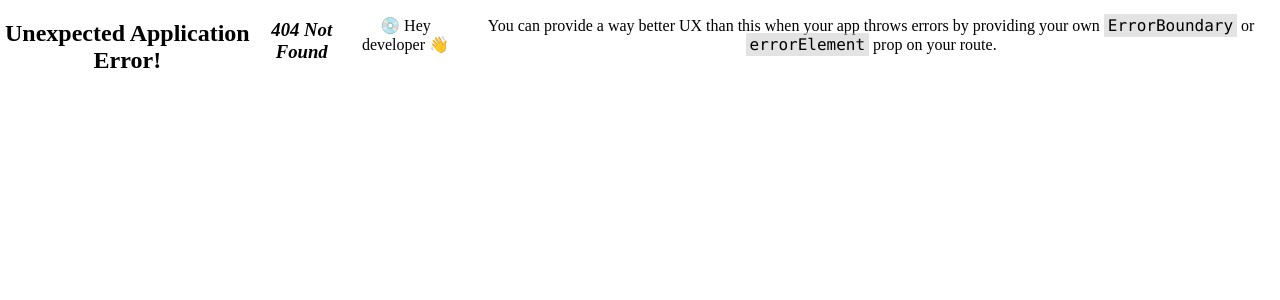
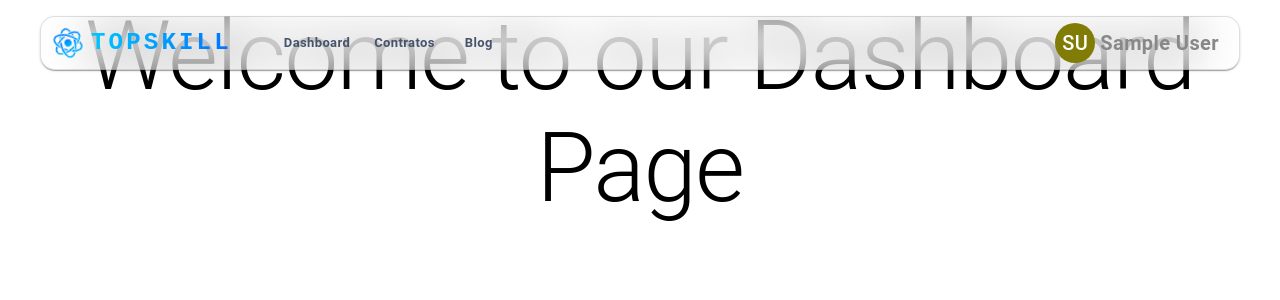
Before and after one commit to Zyvoxi/SS, a React (Vite) app: page /dashboard in a window 1280 px wide. Before the commit this address had no page. Shown: the top 300 px of the page. Built offline with nearby package versions, Linux system fonts and the light colour scheme; sample sign-in values are in the browser's storage.

Commit message:
Passos Finais

```diff
--- a/src/App.jsx
+++ b/src/App.jsx
@@ -21,7 +21,7 @@ const Footer = React.lazy(() => import("./Components/Footer/Normal/Footer"));
 const MinimalistFooter = React.lazy(
   () => import("./Components/Footer/Minimalist/Footer"),
 );
-const Home = React.lazy(() => import("./Components/Home/Home"));
+const Dashboard = React.lazy(() => import("./Components/Dashboard/Dashboard"));
 const Overview = React.lazy(() => import("./Components/Overview/Overview"));
 const Contracts = React.lazy(() => import("./Components/Contracts/Contracts"));
 const SignIn = React.lazy(() => import("./Components/SignIn/SignIn"));
@@ -58,7 +58,7 @@ const LoadingFallback = () => (
 const router = createBrowserRouter([
   {
     path: "/",
-    element: <Navigate to={"/home"} replace={true} />,
+    element: <Navigate to={"/overview"} replace={true} />,
   },
   {
     path: "/signin",
@@ -77,14 +77,14 @@ const router = createBrowserRouter([
     ),
   },
   {
-    path: "/home",
+    path: "/dashboard",
     element: (
       <>
         <React.Suspense>
           <AppBar />
         </React.Suspense>
         <React.Suspense fallback={<LoadingFallback />}>
-          <Home />
+          <Dashboard />
         </React.Suspense>
       </>
     ),
--- a/src/Components/Contracts/Contracts.jsx
+++ b/src/Components/Contracts/Contracts.jsx
@@ -130,10 +130,15 @@ export default function Contracts() {
     React.useState(VISIBLE_ARTICLES);
   const [showMenu, setShowMenu] = React.useState(false);
   const [searchTerm, setSearchTerm] = React.useState("");
+  const navigate = useNavigate();
 
   const sectionRef = React.useRef(null);
 
   React.useEffect(() => {
+    const signedUser = localStorage.getItem("userProfile");
+    // eslint-disable-next-line curly
+    if (!signedUser) return navigate("/overview");
+
     const handleScroll = () => {
       const SCROLL_OFFSET_THRESHOLD = 1000;
       if (
@@ -187,7 +192,7 @@ export default function Contracts() {
     return () => {
       sectionElement.removeEventListener("scroll", handleScroll);
     };
-  }, []);
+  }, [navigate]);
 
   const handleArticleClick = (article) => {
     setSelectedArticle(article);
@@ -244,9 +249,9 @@ export default function Contracts() {
         <Box
           sx={{
             width: "100%",
-            maxWidth: { xs: "calc(90vw - 15px)", sm: "300px" },
+            maxWidth: { xs: "calc(90vw - 13px)", sm: "300px" },
             height: "100%",
-            maxHeight: { xs: "calc(100vh - 40vw)", sm: "85vh" },
+            maxHeight: { xs: "calc(80vh)", lg: "85vh" },
             border: "1px solid rgba(0, 0, 0, 0.12)",
             borderRadius: 3,
             boxShadow:
@@ -271,7 +276,7 @@ export default function Contracts() {
               display: { xs: "block", lg: "none" },
               position: "fixed",
               top: "50%",
-              left: showMenu ? "90%" : "102%",
+              left: showMenu ? "90%" : "100%",
               transition: "ease 600ms",
               transform: showMenu ? "rotate(-180deg)" : "rotate(0deg)",
               "&:hover": {
--- /dev/null
+++ b/src/Components/Dashboard/Dashboard.jsx
@@ -0,0 +1,19 @@
+import * as React from "react";
+import { Typography } from "@mui/material";
+import { useNavigate } from "react-router-dom";
+
+export default function DashBoard() {
+  const navigate = useNavigate();
+
+  React.useEffect(() => {
+    const signedUser = localStorage.getItem("userProfile");
+    // eslint-disable-next-line curly
+    if (!signedUser) return navigate("/overview");
+  }, [navigate]);
+
+  return (
+    <>
+      <Typography variant="h1">Welcome to our Dashboard Page</Typography>
+    </>
+  );
+}
--- a/src/Components/Home/Home.jsx
+++ /dev/null
@@ -1,10 +0,0 @@
-import * as React from "react";
-import { Typography } from "@mui/material";
-
-export default function Home() {
-  return (
-    <>
-      <Typography variant="h1">Welcome to our Home Page</Typography>
-    </>
-  );
-}
--- a/src/Components/Overview/Overview.jsx
+++ b/src/Components/Overview/Overview.jsx
@@ -7,8 +7,17 @@ import Testimonials from "./Extras/Testimonials";
 import Highlights from "./Extras/Highlights";
 import Pricing from "./Extras/Pricing";
 import FAQ from "./Extras/FAQ";
+import { useNavigate } from "react-router-dom";
 
 export default function Overview() {
+  const navigate = useNavigate();
+
+  React.useEffect(() => {
+    const signedUser = localStorage.getItem("userProfile");
+    // eslint-disable-next-line curly
+    if (signedUser) return navigate("/dashboard");
+  }, [navigate]);
+
   return (
     <>
       <Hero />
--- a/src/Components/SignIn/SignIn.jsx
+++ b/src/Components/SignIn/SignIn.jsx
@@ -125,7 +125,7 @@ export default function SignIn() {
         // Salva o perfil do usuário no armazenamento local (apenas para testes, nenhuma informação é enviada a servidores)
         localStorage.setItem("userProfile", JSON.stringify(userProfile));
 
-        navigate("/home"); // Redireciona para a página principal
+        navigate("/dashboard"); // Redireciona para a página principal
       } catch (error) {
         console.error("SignIn - Erro:", error);
       }
@@ -220,7 +220,7 @@ export default function SignIn() {
           // Salva o perfil do usuário no armazenamento local (apenas para testes)
           localStorage.setItem("userProfile", JSON.stringify(userProfile));
 
-          navigate("/home"); // Redireciona para a página principal
+          navigate("/dashboard"); // Redireciona para a página principal
         } catch (error) {
           handleFetchError(error);
         }
--- a/src/Components/SignUp/SignUp.jsx
+++ b/src/Components/SignUp/SignUp.jsx
@@ -112,7 +112,7 @@ export default function SignUp() {
         // Salva o perfil do usuário no armazenamento local (apenas para testes, nenhuma informação é enviada a servidores)
         localStorage.setItem("userProfile", JSON.stringify(userProfile));
 
-        navigate("/home"); // Redireciona para a página principal
+        navigate("/dashboard"); // Redireciona para a página principal
       } catch (error) {
         console.error("SignUp - Erro:", error);
       }
@@ -218,7 +218,7 @@ export default function SignUp() {
           // Salva o perfil do usuário no armazenamento local (apenas para testes)
           localStorage.setItem("userProfile", JSON.stringify(userProfile));
 
-          navigate("/home"); // Redireciona para a página principal
+          navigate("/dashboard"); // Redireciona para a página principal
         } catch (error) {
           handleFetchError(error);
         }
--- a/src/Components/TopBar/AppBar.jsx
+++ b/src/Components/TopBar/AppBar.jsx
@@ -183,27 +183,32 @@ export default function AppAppBar() {
         break;
 
       case "inicio":
-        logger.debug("AppBar - Redirecionando para a página inicial.");
-        navigate("/home"); // Redireciona para a página inicial
+        logger.debug("AppBar - Redirecionando para a página: dashboard.");
+        navigate("/dashboard"); // Redireciona para a página inicial
+        break;
+
+      case "overview":
+        logger.debug("AppBar - Redirecionando para a página: overview.");
+        navigate("/overview"); // Redireciona para a página overview
         break;
 
       case "contratos":
-        logger.debug("AppBar - Redirecionando para Contratos.");
+        logger.debug("AppBar - Redirecionando para a página: Contratos.");
         navigate("/contract"); // Redireciona para a página de contratos
         break;
 
       case "blog":
-        logger.debug("AppBar - Redirecionando para o Blog");
+        logger.debug("AppBar - Redirecionando para a página: Blog.");
         navigate("/blog"); // Redireciona para a página do Blog
         break;
 
       case "entrar":
-        logger.debug("AppBar - Redirecionando para a página de Login.");
+        logger.debug("AppBar - Redirecionando para a página: Login.");
         navigate("/signin"); // Redireciona para a página de login
         break;
 
       case "registrar-se":
-        logger.debug("AppBar - Redirecionando para a página de Registro");
+        logger.debug("AppBar - Redirecionando para a página: Registro");
         navigate("/signup"); // Redireciona para a página de registro
         break;
 
@@ -284,6 +289,8 @@ export default function AppAppBar() {
               TOPSKILL
             </Typography>
             <Box sx={{ display: { xs: "none", md: "flex" } }}>
+              {isUserLoggedIn ? (
+                <>
                   <Button
                     variant="text"
                     size="small"
@@ -292,7 +299,7 @@ export default function AppAppBar() {
                     }}
                     sx={{ fontWeight: "600" }}
                   >
-                Início
+                    Dashboard
                   </Button>
                   <Button
                     variant="text"
@@ -304,9 +311,28 @@ export default function AppAppBar() {
                   >
                     Contratos
                   </Button>
-              <Button variant="text" size="small" sx={{ fontWeight: "600" }}>
+                </>
+              ) : (
+                <>
+                  <Button
+                    variant="text"
+                    size="small"
+                    onClick={() => {
+                      handleMenuClick("overview");
+                    }}
+                    sx={{ fontWeight: "600" }}
+                  >
+                    Overview
+                  </Button>
+                  <Button
+                    variant="text"
+                    size="small"
+                    sx={{ fontWeight: "600" }}
+                  >
                     FAQ
                   </Button>
+                </>
+              )}
               <Button
                 variant="text"
                 size="small"
@@ -412,7 +438,7 @@ export default function AppAppBar() {
                   sx={{
                     display: "flex",
                     alignItems: "center",
-                    justifyContent: "space-between",
+                    justifyContent: "end",
                   }}
                 >
                   <IconButton onClick={toggleDrawer(false)}>
@@ -420,13 +446,15 @@ export default function AppAppBar() {
                   </IconButton>
                 </Box>
                 <Divider sx={{ my: 1 }} />
+                {isUserLoggedIn ? (
+                  <>
                     <MenuItem
                       onClick={() => {
                         handleMenuClick("inicio");
                         setOpen(false);
                       }}
                     >
-                  Início
+                      Dashboard
                     </MenuItem>
                     <MenuItem
                       onClick={() => {
@@ -436,6 +464,17 @@ export default function AppAppBar() {
                     >
                       Contratos
                     </MenuItem>
+                  </>
+                ) : (
+                  <>
+                    <MenuItem
+                      onClick={() => {
+                        handleMenuClick("overview");
+                        setOpen(false);
+                      }}
+                    >
+                      Overview
+                    </MenuItem>
                     <MenuItem
                       onClick={() => {
                         handleMenuClick("faq");
@@ -444,6 +483,8 @@ export default function AppAppBar() {
                     >
                       FAQ
                     </MenuItem>
+                  </>
+                )}
                 <MenuItem
                   onClick={() => {
                     handleMenuClick("blog");
```
Lines whose indentation alone changed are shown as unchanged.
